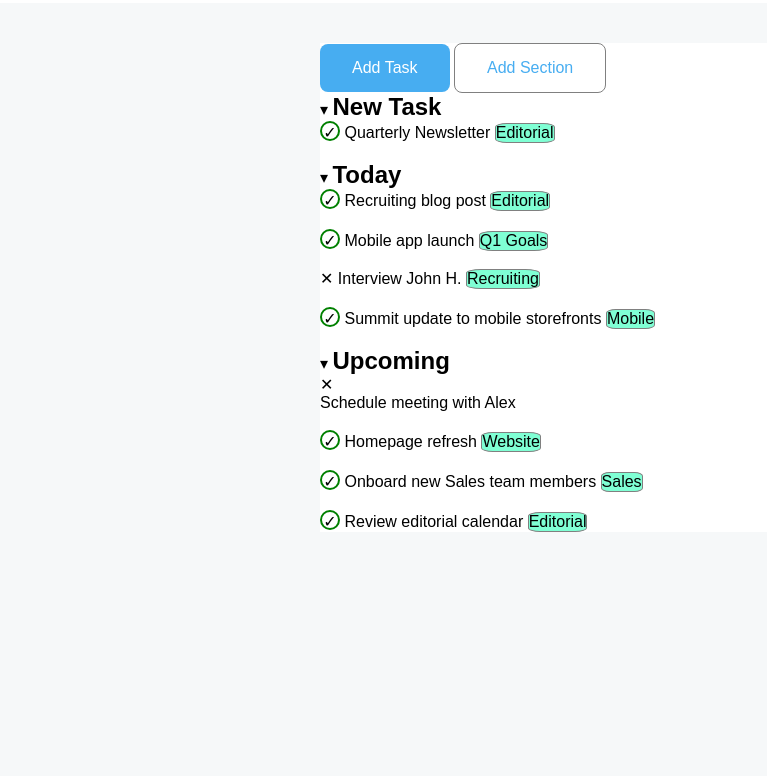
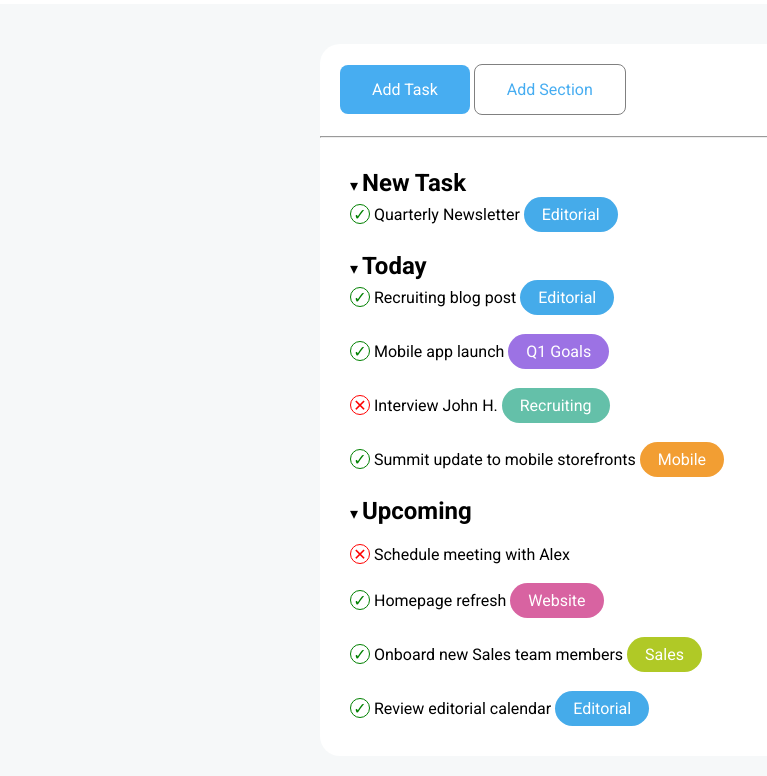
Before and after one commit to lauraoliveri/html-css-toboolist, a plain HTML site: page index.html in a window 1280 px wide. Shown: the part 81-857 px from the top of the page, without its empty margins (0-767 px from the left). Before the commit the page ends 800 px from the top, so only its background shows below. Drawn offline with Linux system fonts and the light colour scheme.

Commit message:
complete exercise

```diff
--- a/index.html
+++ b/index.html
@@ -5,6 +5,10 @@
     <meta name="viewport" content="width=device-width, initial-scale=1.0">
     <title>Toboolist</title>
     <link rel="stylesheet" href="style.css">
+    <!-- Google fonts -->
+    <link rel="preconnect" href="https://fonts.googleapis.com">
+    <link rel="preconnect" href="https://fonts.gstatic.com" crossorigin>
+    <link href="https://fonts.googleapis.com/css2?family=Roboto:ital,wght@0,100;0,300;0,400;0,500;0,700;1,100;1,300;1,400;1,500&display=swap" rel="stylesheet">
 </head>
 <body>
     <!-- Header with logo -->
@@ -17,7 +21,9 @@
     </header>
 
     <main>
-        <div class="container">
+        <div class="container-all">
+
+            <div class="container-1">
 
                 <!-- Interactive buttons section-->
                 <div id="interactive-button1">
@@ -28,8 +34,12 @@
                     Add Section
                 </div>
 
+            </div>
+            <hr>
+            <div class="container-2">
+
                 <!-- Menu selection section New Task -->
-            <div>
+                <div class="firstblock">
                     <div>
                         &#9662; <strong>New Task</strong>
                     </div>
@@ -44,17 +54,15 @@
                             Quarterly Newsletter
                         </span>
 
-                    <div class="colouredbox">
+                        <div class="colouredbox editorial">
                             Editorial
                         </div>
 
                     </div>
                 </div>
 
-            <br>
-
                 <!-- Menu selection section Today -->
-            <div>
+                <div class="secondblock">
                     <div>
                         &#9662; <strong>Today</strong>
                     </div>
@@ -69,7 +77,7 @@
                             Recruiting blog post
                         </span>
 
-                    <div class="colouredbox" >
+                        <div class="colouredbox editorial" >
                             Editorial
                         </div>
 
@@ -87,7 +95,7 @@
                             Mobile app launch
                         </span>
 
-                    <div  class="colouredbox">
+                        <div  class="colouredbox q1">
                             Q1 Goals
                         </div>
 
@@ -97,7 +105,7 @@
 
                     <!-- Selection 3 -->
                     <div class="selection">
-                    <span>
+                        <span class="checkx">
                             &#10005;
                         </span>
 
@@ -105,7 +113,7 @@
                             Interview John H.
                         </span>
 
-                    <div  class="colouredbox">
+                        <div  class="colouredbox recruit">
                             Recruiting
                         </div>
 
@@ -123,30 +131,30 @@
                             Summit update to mobile storefronts
                         </span>
 
-                    <div  class="colouredbox">
+                        <div  class="colouredbox mobile">
                             Mobile
                         </div>
 
                     </div>
                 </div>
 
-            <br>
-
                 <!-- Menu selection section Upcoming -->
-            <div>
+                <div class="thirdblock">
                     <div>
                         &#9662; <strong class="menu-margin">Upcoming</strong>
                     </div>
 
+                    <br>
+
                     <!-- Selection 1 -->
                     <div class="selection">
-                    <span>
+                        <span class="checkx">
                             &#10005;
                         </span>
 
-                    <div>
+                        <span>
                             Schedule meeting with Alex
-                    </div>
+                        </span>
 
                     </div>
 
@@ -162,7 +170,7 @@
                             Homepage refresh
                         </span>
 
-                    <div  class="colouredbox">
+                        <div  class="colouredbox websitebox">
                             Website
                         </div>
 
@@ -180,7 +188,7 @@
                             Onboard new Sales team members
                         </span>
 
-                    <div  class="colouredbox">
+                        <div  class="colouredbox sales">
                             Sales
                         </div>
 
@@ -198,8 +206,9 @@
                             Review editorial calendar
                         </span>
 
-                    <div  class="colouredbox">
+                        <div  class="colouredbox editorial">
                             Editorial
+                        </div>
                     </div>
                 </div>
             </div>
--- a/style.css
+++ b/style.css
@@ -3,16 +3,17 @@
     padding: 0;
     margin: 0;
     box-sizing: border-box;
-    font-family: Arial, Helvetica, sans-serif;
+    font-family: "Roboto",sans-serif;
 }
 
 /* Background colors and margins */
 
-main {
+.container-all {
     margin: 0 auto;
     margin-top: 40px;
     width: 50%;
     background-color: white;
+    border-radius: 20px;
 }
 
 header {
@@ -23,6 +24,24 @@ header {
 
 body {
     background-color: #F6F8F9;
+}
+
+hr {
+    color: #fcfeff;
+}
+.container-1 {
+    padding: 20px;
+    margin-bottom: 1px;
+}
+
+.container-2 {
+    padding: 20px;
+    margin-top: 1px;
+    margin-bottom: 20px;
+}
+
+.thirdblock,.secondblock,.firstblock {
+    padding: 10px;
 }
 
 /* logo */
@@ -60,17 +79,61 @@ strong {
 
 /* Checkmark boxes */
 .check {
-    border: 2px solid green;
+    color: green;
+    border: 1px solid green;
     border-radius: 50%;
     width: 20px;
     height: 20px;
     display: inline-block;
     text-align: center;
+    line-height: 20px;
 }
 
+.checkx {
+    color: red;
+    border: 1px solid red;
+    border-radius: 50%;
+    width: 20px;
+    height: 20px;
+    display: inline-block;
+    text-align: center;
+    line-height: 20px;
+}
+
+/* Colored boxes */
 .colouredbox {
     display: inline-block;
-    border: 1px solid grey;
-    border-radius: 20%;
+    border-radius: 50px;
     background-color: aquamarine;
+    padding: 8px 18px;
 }
+
+.editorial {
+    background-color: #45ABEA;
+    color: white;
+}
+
+.q1 {
+    background-color: #9C72E4;
+    color: white;
+}
+
+.recruit {
+    background-color: #64C0A9;
+    color: white;
+}
+
+.mobile {
+    background-color: #F29E33;
+    color: white;
+}
+
+.websitebox {
+    background-color: #D863A1;
+    color: white;
+}
+
+.sales {
+    background-color: #B0C926;
+    color: white;
+}
```
Lines whose indentation alone changed are shown as unchanged.
